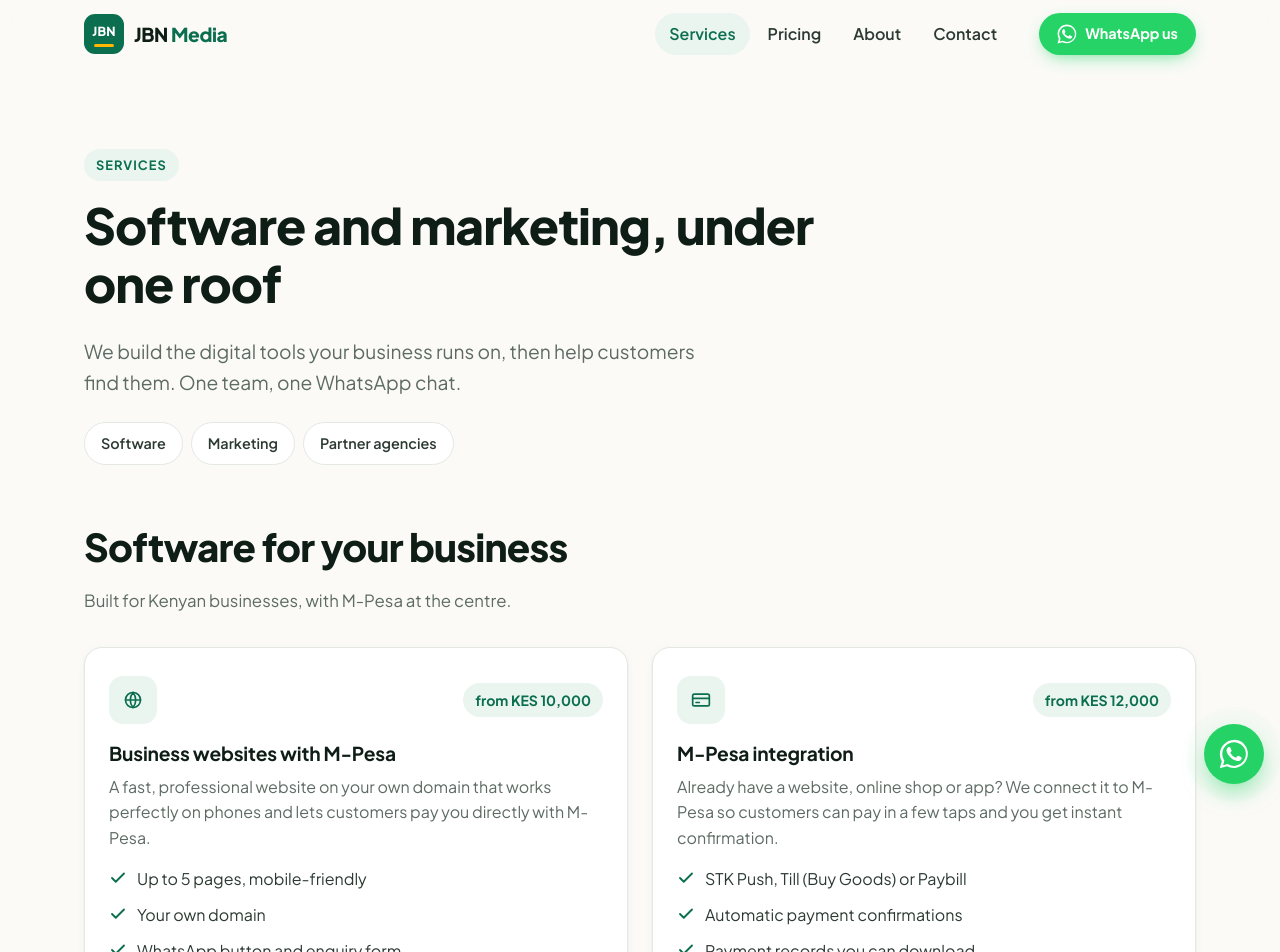
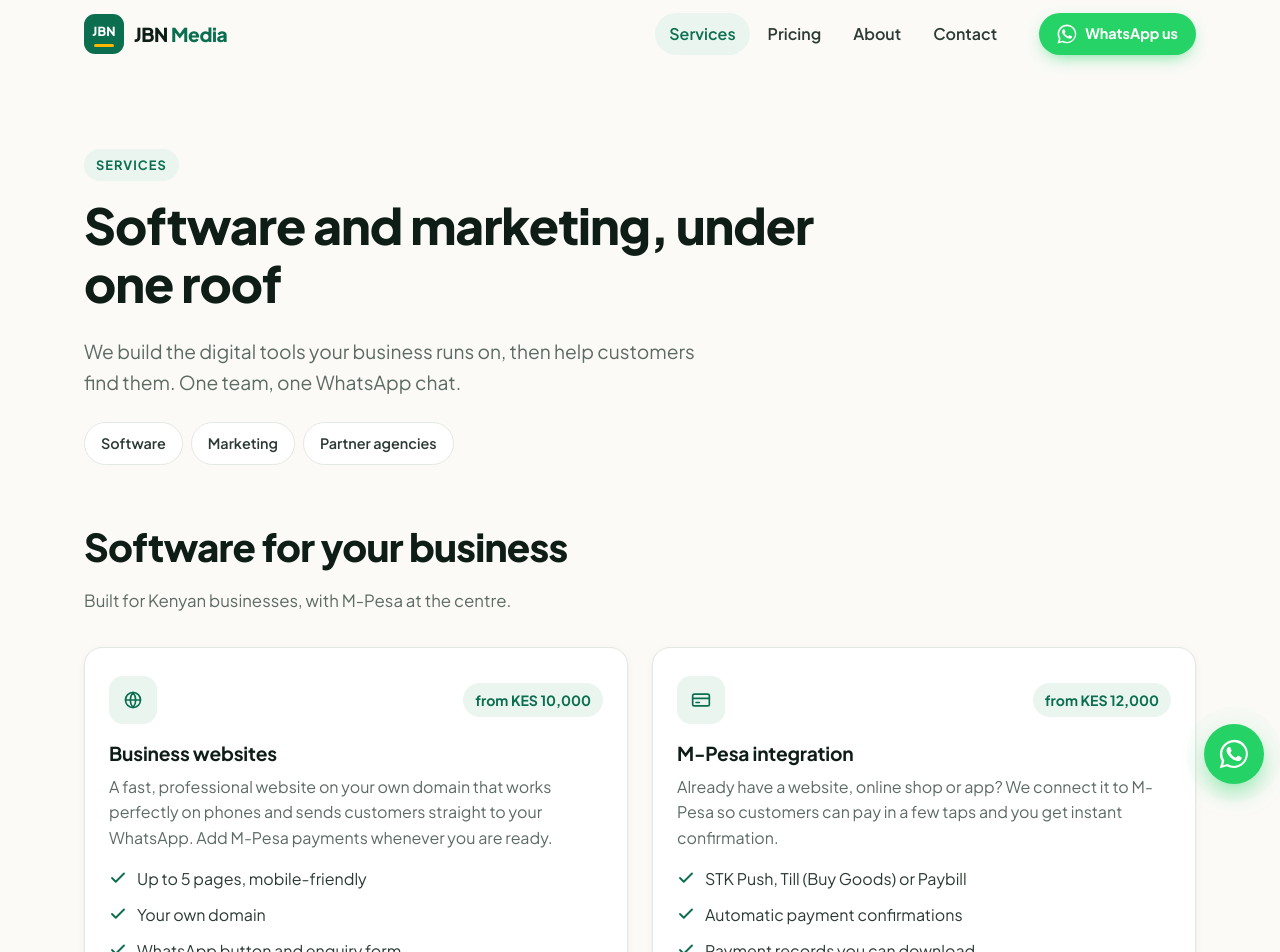
Before and after one commit to JessyWaweru/JBNMEDIA, a React (Vite) app: page /services in a window 1280 px wide. Shown: the top 952 px of the page. Built offline with nearby package versions, Linux system fonts and the light colour scheme.

Commit message:
Basic website from KES 10,000, custom software from KES 50,000, Kenya-wide wording
- Business Website is now a basic package without M-Pesa; M-Pesa is an add-on
- Custom software shows a starting price of KES 50,000
- Replaced every Nairobi reference with Kenya, including the preview image

```diff
--- a/src/components/Seo.jsx
+++ b/src/components/Seo.jsx
@@ -10,7 +10,7 @@
 export default function Seo({ title, description }) {
   const { pathname } = useLocation();
   useEffect(() => {
-    const fullTitle = title ? `${title} | JBN Media` : 'JBN Media | Websites, M-Pesa & Marketing for Nairobi Businesses';
+    const fullTitle = title ? `${title} | JBN Media` : 'JBN Media | Websites, M-Pesa & Marketing for Kenyan Businesses';
     const url = `${SITE.url}${pathname === '/' ? '/' : pathname}`;
     document.title = fullTitle;
     if (description) {
--- a/src/config.js
+++ b/src/config.js
@@ -11,7 +11,7 @@
   phone: '+254115393779',
   phoneDisplay: '0115 393 779',
   email: 'hello@jbnmedia.org',
-  location: 'Nairobi, Kenya',
+  location: 'Kenya',
   hours: 'Mon to Sat, 8am to 6pm',
 };
 
--- a/src/data/plans.js
+++ b/src/data/plans.js
@@ -52,20 +52,20 @@
 export const projects = [
   {
     id: 'website',
-    name: 'Business Website with M-Pesa',
+    name: 'Business Website',
     from: true,
     price: '10,000',
     unit: 'one-off',
     featured: true,
     badge: 'Best value',
-    blurb: 'A professional site that takes payments from day one.',
+    blurb: 'A professional website that brings customers to your WhatsApp.',
     features: [
       'Up to 5 pages, mobile-friendly, your own domain',
       'WhatsApp button and enquiry form',
-      'M-Pesa payments (STK Push or Till)',
-      'Ready in 2 to 3 weeks',
+      'Set up so Google can find and list it',
+      'Add M-Pesa payments anytime with M-Pesa Integration',
     ],
-    wa: "Hi, I'm interested in the Business Website with M-Pesa (from KES 10,000)",
+    wa: "Hi, I'm interested in a Business Website (from KES 10,000)",
   },
   {
     id: 'mpesa',
--- a/src/pages/About.jsx
+++ b/src/pages/About.jsx
@@ -20,7 +20,7 @@
     <>
       <Seo
         title="About us"
-        description="JBN Media is a Nairobi software and marketing company, founded by an actuarial science graduate, helping Kenyan businesses, chamas and SACCOs get found online and paid via M-Pesa."
+        description="JBN Media is a Kenyan software and marketing company, founded by an actuarial science graduate, helping Kenyan businesses, chamas and SACCOs get found online and paid via M-Pesa."
       />
 
       <section className="page-hero">
@@ -28,7 +28,7 @@
           <span className="eyebrow">About JBN Media</span>
           <h1>Helping Kenyan businesses win online</h1>
           <p className="lead">
-            We're a Nairobi-based software and marketing company. Our job is simple: get your business found online and
+            We're a Kenyan software and marketing company. Our job is simple: get your business found online and
             make it easy for customers to pay you.
           </p>
         </div>
--- a/src/pages/Contact.jsx
+++ b/src/pages/Contact.jsx
@@ -8,7 +8,7 @@
   'Online Presence plan (KES 8,000/month)',
   'Growth plan (KES 15,000/month)',
   'Content Clips (from KES 6,000/month)',
-  'Business Website with M-Pesa',
+  'Business Website',
   'M-Pesa Integration',
   'Chama / SACCO System',
   'Website Maintenance',
@@ -47,7 +47,7 @@
     <>
       <Seo
         title="Contact"
-        description="Contact JBN Media on WhatsApp or email. Websites, M-Pesa integration, Chama/SACCO systems and social media marketing in Nairobi."
+        description="Contact JBN Media on WhatsApp or email. Websites, M-Pesa integration, Chama/SACCO systems and social media marketing across Kenya."
       />
 
       <section className="page-hero">
@@ -71,7 +71,7 @@
             <ul className="contact-list">
               <li><span className="icon-box icon-sm"><Call /></span><div><b>Call us</b><a href={telLink()}>{SITE.phoneDisplay}</a></div></li>
               <li><span className="icon-box icon-sm"><Mail /></span><div><b>Email</b><a href={mailLink()}>{SITE.email}</a></div></li>
-              <li><span className="icon-box icon-sm"><Pin /></span><div><b>Location</b><span>{SITE.location}. We meet clients across Nairobi or online.</span></div></li>
+              <li><span className="icon-box icon-sm"><Pin /></span><div><b>Location</b><span>We work with businesses all over {SITE.location}, online or in person.</span></div></li>
               <li><span className="icon-box icon-sm"><Clock /></span><div><b>Hours</b><span>{SITE.hours}</span></div></li>
             </ul>
           </div>
--- a/src/pages/Home.jsx
+++ b/src/pages/Home.jsx
@@ -11,8 +11,8 @@
   {
     icon: <Code />,
     title: 'Software for your business',
-    text: 'Websites that take M-Pesa, payment integrations for your existing systems, and Chama / SACCO software with loan maths built by an actuarial science graduate.',
-    points: ['Business websites with M-Pesa', 'M-Pesa STK Push, Till & Paybill', 'Chama / SACCO systems'],
+    text: 'Professional websites, M-Pesa payment integrations for your existing systems, and Chama / SACCO software with loan maths built by an actuarial science graduate.',
+    points: ['Business websites from KES 10,000', 'M-Pesa STK Push, Till & Paybill', 'Chama / SACCO systems'],
     link: '/services#software',
   },
   {
@@ -52,7 +52,7 @@
 const reasons = [
   { icon: <Phone />, title: 'Built for phones', text: 'Your customers are on their phones, so everything we build works perfectly on mobile first.' },
   { icon: <Card />, title: 'M-Pesa built in', text: 'Get paid the way Kenyans actually pay. STK Push, Till or Paybill, with records you can trust.' },
-  { icon: <Map />, title: 'Local & reachable', text: 'Nairobi-based and on WhatsApp. You talk to the people doing the work.' },
+  { icon: <Map />, title: 'Local & reachable', text: 'Kenyan, and always on WhatsApp. You talk to the people doing the work.' },
   { icon: <Shield />, title: 'Clear, fair pricing', text: 'Published prices, 50% to start, monthly plans you can cancel anytime.' },
   { icon: <Chart />, title: 'Numbers done properly', text: 'Founded by an actuarial science graduate. Loans, payments and ad results are calculated, not guessed.' },
   { icon: <Handshake />, title: 'One point of contact', text: 'Need bigger campaigns? We bring in partner agencies and manage them for you.' },
@@ -61,12 +61,12 @@
 export default function Home() {
   return (
     <>
-      <Seo description="JBN Media gets Nairobi businesses found online and paid via M-Pesa. Websites, M-Pesa integration, Chama/SACCO systems and monthly social media marketing." />
+      <Seo description="JBN Media gets Kenyan businesses found online and paid via M-Pesa. Websites, M-Pesa integration, Chama/SACCO systems and monthly social media marketing." />
 
       <section className="hero">
         <div className="container hero-grid">
           <div className="hero-copy">
-            <span className="eyebrow">Software & marketing · Nairobi</span>
+            <span className="eyebrow">Software & marketing · Kenya</span>
             <h1>
               Get your business <span className="hl">found online</span> and <span className="hl-gold">paid via M-Pesa</span>.
             </h1>
--- a/src/pages/Pricing.jsx
+++ b/src/pages/Pricing.jsx
@@ -11,7 +11,7 @@
     <>
       <Seo
         title="Pricing"
-        description="JBN Media pricing: websites with M-Pesa from KES 10,000, website maintenance from KES 10,000, M-Pesa integration from KES 12,000, Chama/SACCO systems from KES 40,000, marketing plans from KES 6,000/month."
+        description="JBN Media pricing: business websites from KES 10,000, website maintenance from KES 10,000, M-Pesa integration from KES 12,000, Chama/SACCO systems from KES 40,000, marketing plans from KES 6,000/month."
       />
 
       <section className="page-hero">
--- a/src/pages/Services.jsx
+++ b/src/pages/Services.jsx
@@ -8,11 +8,11 @@
   {
     id: 'websites',
     icon: <Globe />,
-    title: 'Business websites with M-Pesa',
+    title: 'Business websites',
     price: 'from KES 10,000',
-    text: 'A fast, professional website on your own domain that works perfectly on phones and lets customers pay you directly with M-Pesa.',
-    points: ['Up to 5 pages, mobile-friendly', 'Your own domain', 'WhatsApp button and enquiry form', 'M-Pesa STK Push or Till', 'Ready in 2 to 3 weeks'],
-    wa: "Hi, I'm interested in a Business Website with M-Pesa",
+    text: 'A fast, professional website on your own domain that works perfectly on phones and sends customers straight to your WhatsApp. Add M-Pesa payments whenever you are ready.',
+    points: ['Up to 5 pages, mobile-friendly', 'Your own domain', 'WhatsApp button and enquiry form', 'Optional M-Pesa payments (from KES 12,000)', 'Ready in 2 to 3 weeks'],
+    wa: "Hi, I'm interested in a Business Website (from KES 10,000)",
   },
   {
     id: 'mpesa',
@@ -36,10 +36,10 @@
     id: 'custom',
     icon: <Wrench />,
     title: 'Custom business software',
-    price: 'custom quote',
+    price: 'from KES 50,000',
     text: 'Booking systems, stock and sales tracking, school fee portals, customer dashboards. If your business runs on it, we can build it.',
     points: ['Built around how you already work', 'Works on phone and computer', 'M-Pesa where you need it', 'Fixed quote before we start'],
-    wa: "Hi, I'd like a quote for custom software for my business",
+    wa: "Hi, I'd like a quote for custom software for my business (from KES 50,000)",
   },
   {
     id: 'maintenance',
@@ -66,7 +66,7 @@
     <>
       <Seo
         title="Services"
-        description="Business websites with M-Pesa, M-Pesa integration, Chama/SACCO systems, custom software, social media management, Google Business Profile and ad campaigns for Kenyan businesses."
+        description="Business websites, M-Pesa integration, Chama/SACCO systems, custom software, social media management, Google Business Profile and ad campaigns for Kenyan businesses."
       />
 
       <section className="page-hero">
```
Also changed, not shown: index.html (+5 -5 lines), public/og-image.png.
